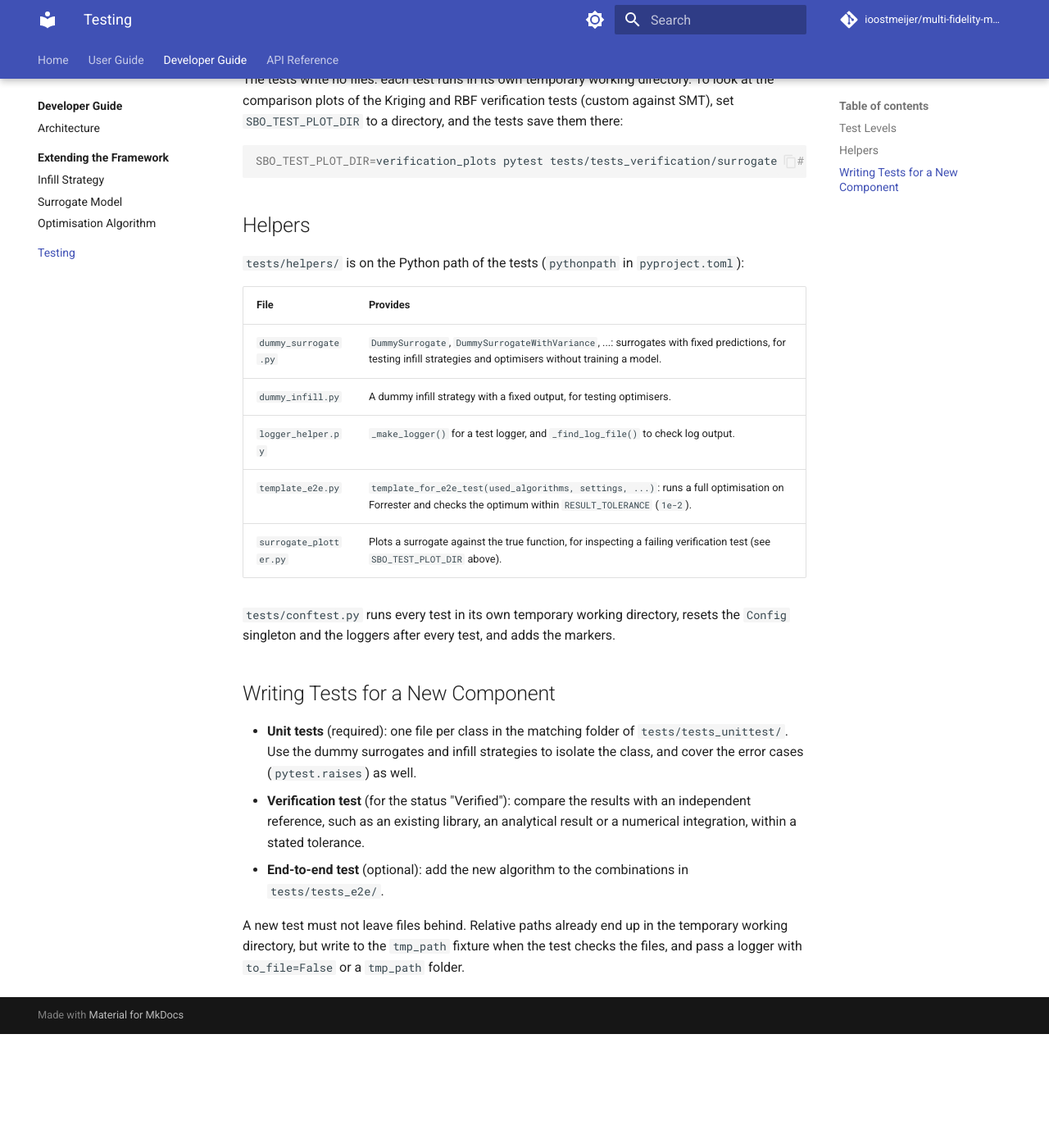
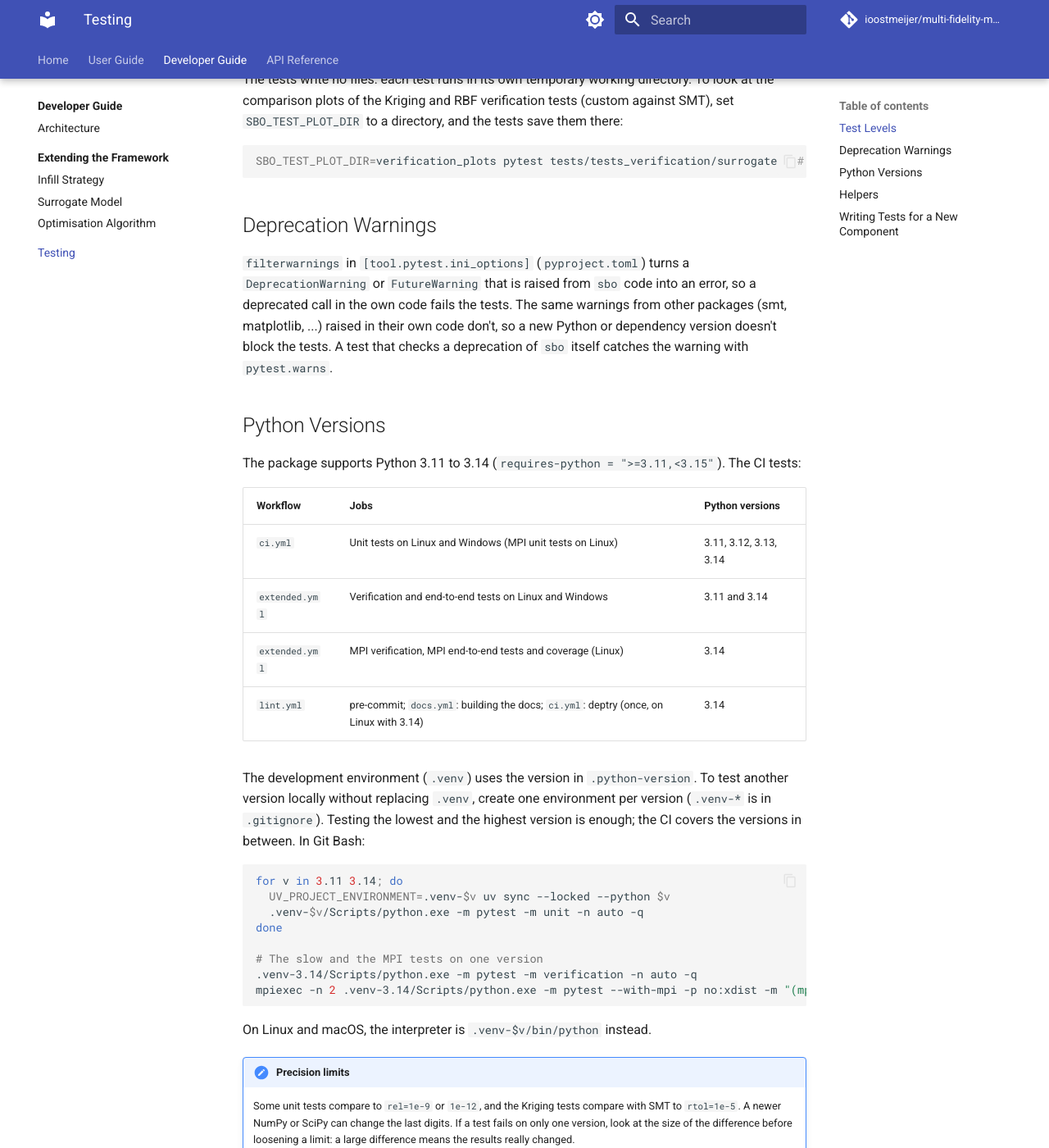
Before and after one commit to ioostmeijer/multi-fidelity-multi-point-sbo, an MkDocs documentation site: the page built from docs/dev/testing.md, in a window 1280 px wide and 1400 px high, scrolled down 864 px. Shown: the whole window at 82% size. Built offline with MkDocs 1.6.1 and Material for MkDocs 9.7.7, drawn with Linux system fonts in a browser that asks for light colours; comment, search, counter and statistics services are not loaded; before the commit the page ends 2125 px from its top, so only the background shows below that.

Commit message:
Add description of deprication warning caused by mf2 and discussion of tested python versions

````diff
--- a/docs/dev/testing.md
+++ b/docs/dev/testing.md
@@ -32,6 +32,47 @@ there:
 SBO_TEST_PLOT_DIR=verification_plots pytest tests/tests_verification/surrogate   # plots in verification_plots/KRG and /RBF
 ```
 
+## Deprecation Warnings
+
+`filterwarnings` in `[tool.pytest.ini_options]` (`pyproject.toml`) turns a `DeprecationWarning` or `FutureWarning` that
+is raised from `sbo` code into an error, so a deprecated call in the own code fails the tests. The same warnings from
+other packages (smt, matplotlib, ...) raised in their own code don't, so a new Python or dependency version doesn't
+block the tests. A test that checks a deprecation of `sbo` itself catches the warning with `pytest.warns`.
+
+## Python Versions
+
+The package supports Python 3.11 to 3.14 (`requires-python = ">=3.11,<3.15"`). The CI tests:
+
+| Workflow       | Jobs                                                                                   | Python versions        |
+| -------------- | -------------------------------------------------------------------------------------- | ---------------------- |
+| `ci.yml`       | Unit tests on Linux and Windows (MPI unit tests on Linux)                              | 3.11, 3.12, 3.13, 3.14 |
+| `extended.yml` | Verification and end-to-end tests on Linux and Windows                                 | 3.11 and 3.14          |
+| `extended.yml` | MPI verification, MPI end-to-end tests and coverage (Linux)                            | 3.14                   |
+| `lint.yml`     | pre-commit; `docs.yml`: building the docs; `ci.yml`: deptry (once, on Linux with 3.14) | 3.14                   |
+
+The development environment (`.venv`) uses the version in `.python-version`. To test another version locally without
+replacing `.venv`, create one environment per version (`.venv-*` is in `.gitignore`). Testing the lowest and the highest
+version is enough; the CI covers the versions in between. In Git Bash:
+
+```bash
+for v in 3.11 3.14; do
+  UV_PROJECT_ENVIRONMENT=.venv-$v uv sync --locked --python $v
+  .venv-$v/Scripts/python.exe -m pytest -m unit -n auto -q
+done
+
+# The slow and the MPI tests on one version
+.venv-3.14/Scripts/python.exe -m pytest -m verification -n auto -q
+mpiexec -n 2 .venv-3.14/Scripts/python.exe -m pytest --with-mpi -p no:xdist -m "(mpi or mock_mpi) and unit"
+```
+
+On Linux and macOS, the interpreter is `.venv-$v/bin/python` instead.
+
+!!! note "Precision limits"
+
+    Some unit tests compare to `rel=1e-9` or `1e-12`, and the Kriging tests compare with SMT to `rtol=1e-5`. A newer NumPy
+    or SciPy can change the last digits. If a test fails on only one version, look at the size of the difference before
+    loosening a limit: a large difference means the results really changed.
+
 ## Helpers
 
 `tests/helpers/` is on the Python path of the tests (`pythonpath` in `pyproject.toml`):
````
